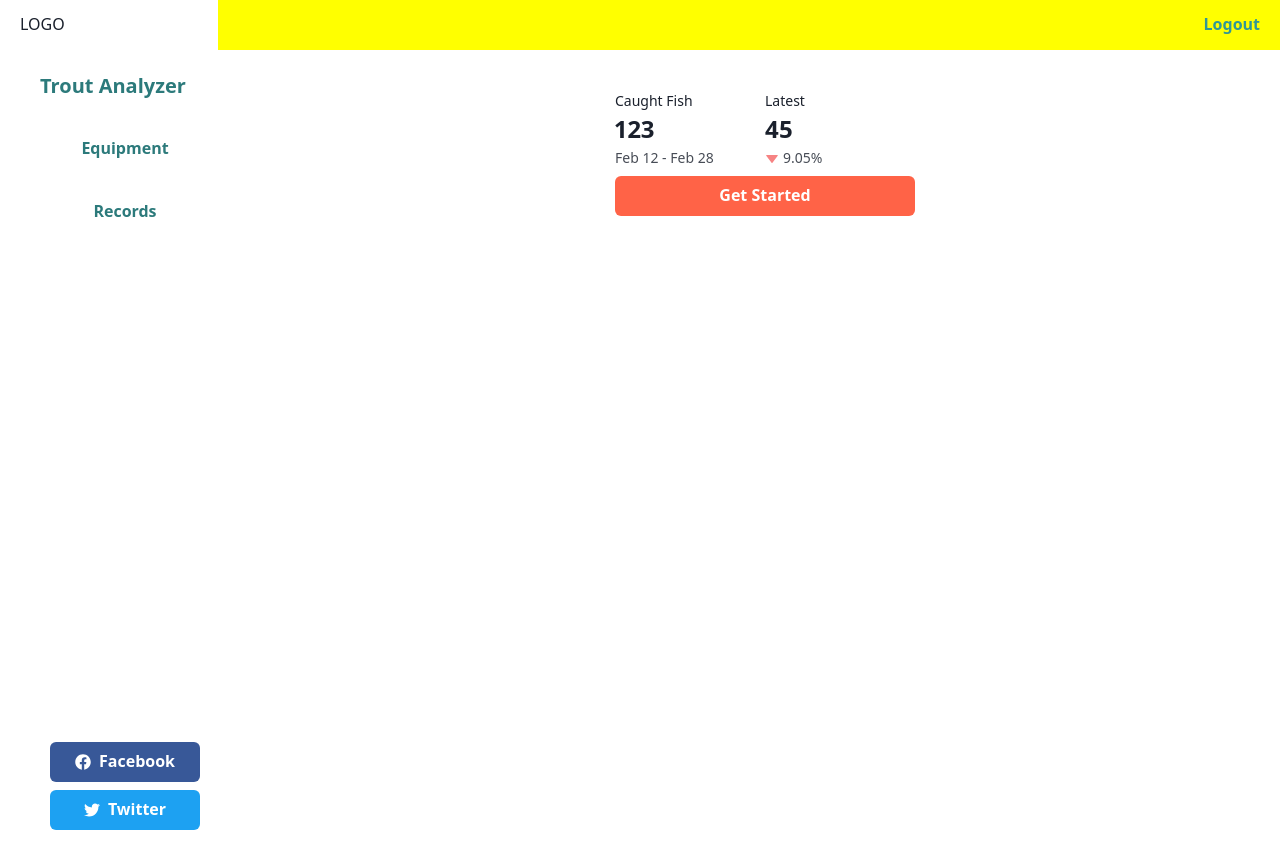
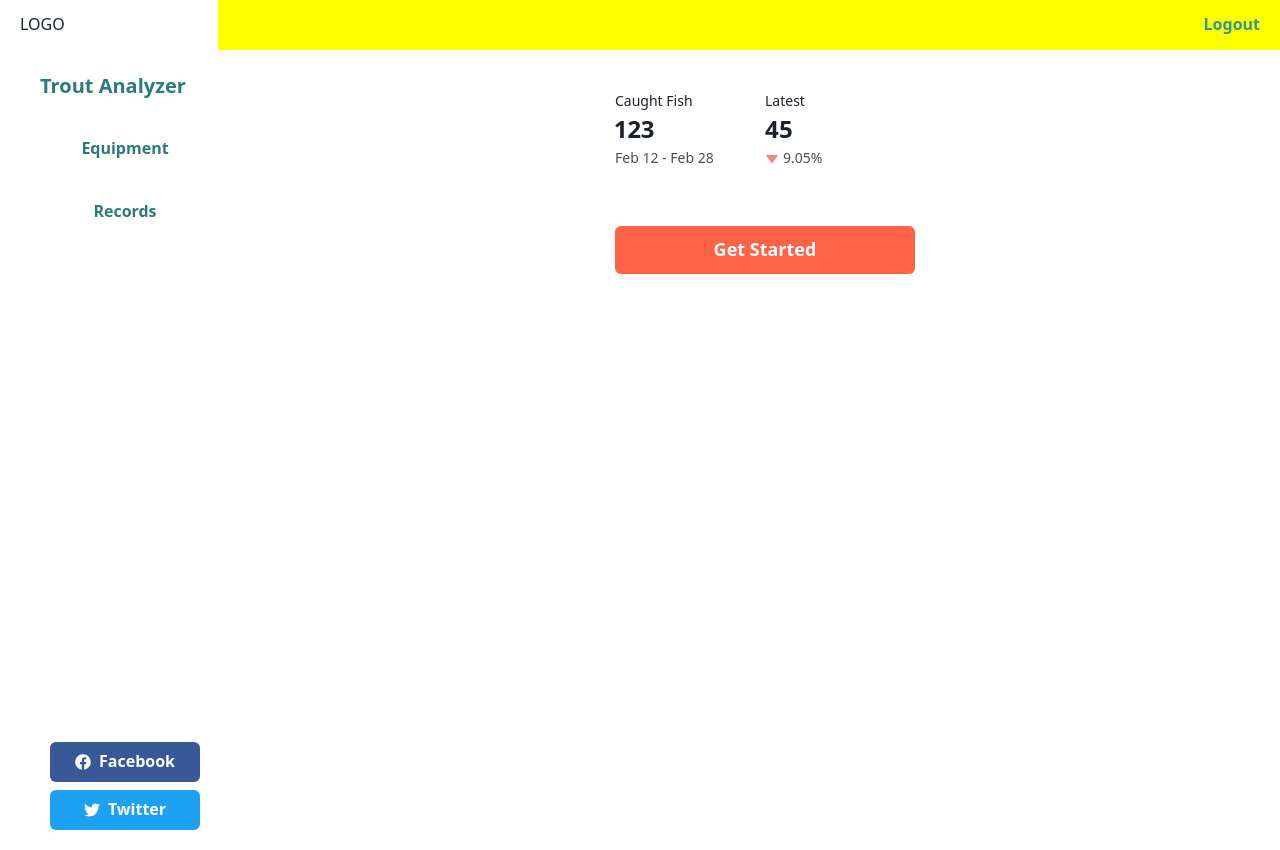
Before and after one commit to ksk-yoshiura/trout-analyzer-front, a Next.js app: page / in a window 1280 px wide. Built offline with nearby package versions, Linux system fonts and the light colour scheme.

Commit message:
button looks better

```diff
--- a/src/components/page/top.tsx
+++ b/src/components/page/top.tsx
@@ -10,9 +10,9 @@ export default function TopPage(): JSX.Element {
     <>
       <TopStatistic />
 
-      <Stack spacing={10}>
+      <Stack mt={50} spacing={10}>
         <NextLink href="/preparation/tackle" passHref>
-          <Button color="white" bg='tomato' w={300} p={4}>
+          <Button color="white" bg='tomato' size='lg' w={300} p={4}>
             Get Started
           </Button>
         </NextLink>
```
